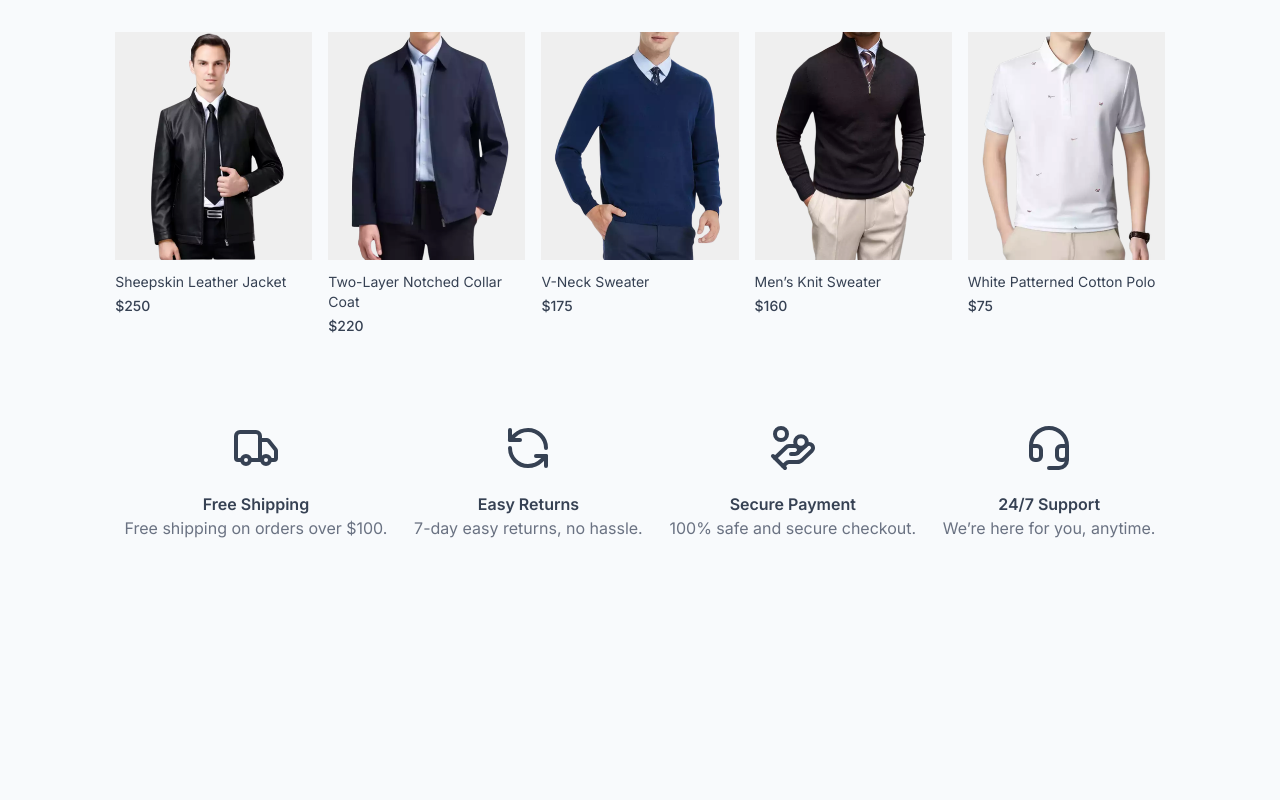
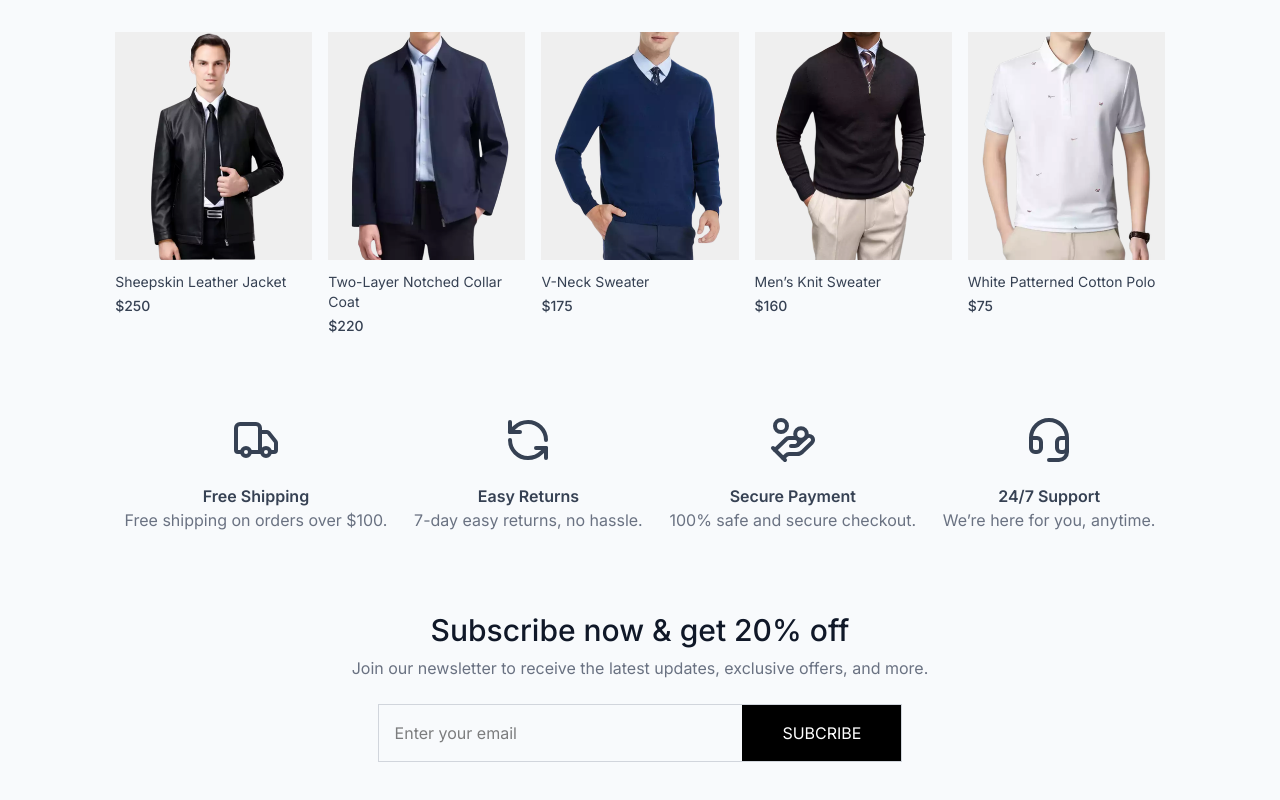
Before and after one commit to quangthoIT/MasyFashion, a React (Vite) app in the folder frontend/: page / in a window 1280 px wide. Shown: the part 1517-2317 px from the top of the page. Before the commit the page ends 2105 px from the top, so only its background shows below. Built offline with nearby package versions, Linux system fonts and the light colour scheme.

Commit message:
Subscribe News Letter Box

```diff
--- /dev/null
+++ b/frontend/src/components/NewsLetterBox.jsx
@@ -0,0 +1,36 @@
+const NewsLetterBox = () => {
+  const onSubmitHandler = (e) => {
+    e.preventDefault();
+  };
+  return (
+    <div className="text-center py-10">
+      <p className="text-xl md:text-3xl font-medium text-gray-900 mb-2">
+        Subscribe now & get 20% off
+      </p>
+      <p className="text-sm md:text-base text-gray-500">
+        {" "}
+        Join our newsletter to receive the latest updates, exclusive offers, and
+        more.
+      </p>
+      <form
+        onSubmit={onSubmitHandler}
+        className="w-full sm:w-1/2 flex items-center mx-auto border border-gray-300 my-6 pl-4"
+      >
+        <input
+          type="email"
+          placeholder="Enter your email"
+          className="w-full sm:flex-1 outline-none"
+          required
+        />
+        <button
+          type="submit"
+          className="bg-black text-white uppercase px-4 py-2 text-sm sm:text-base sm:px-10 sm:py-4 cursor-pointer"
+        >
+          Subcribe
+        </button>
+      </form>
+    </div>
+  );
+};
+
+export default NewsLetterBox;
--- a/frontend/src/components/OurPolicy.jsx
+++ b/frontend/src/components/OurPolicy.jsx
@@ -1,7 +1,7 @@
 import { HandCoins, Headset, RefreshCcw, Truck } from "lucide-react";
 const OurPolicy = () => {
   return (
-    <div className="grid grid-cols-2 gap-4 gap-y-8 sm:flex justify-around sm:gap-2 text-center py-12 text-sm sm:text-base text-gray-700">
+    <div className="grid grid-cols-2 gap-4 gap-y-8 sm:flex justify-around sm:gap-2 text-center py-10 text-sm sm:text-base text-gray-700">
       <div>
         <Truck className="w-12 h-12 mx-auto mb-5" />
         <p className="font-semibold">Free Shipping</p>
--- a/frontend/src/pages/Home.jsx
+++ b/frontend/src/pages/Home.jsx
@@ -1,6 +1,7 @@
 import BestSeller from "../components/BestSeller";
 import Hero from "../components/Hero";
 import LatestCollection from "../components/LatestCollection";
+import NewsLetterBox from "../components/NewsLetterBox";
 import OurPolicy from "../components/OurPolicy";
 
 const Home = () => {
@@ -10,6 +11,7 @@ const Home = () => {
       <LatestCollection />
       <BestSeller />
       <OurPolicy />
+      <NewsLetterBox />
     </div>
   );
 };
```
